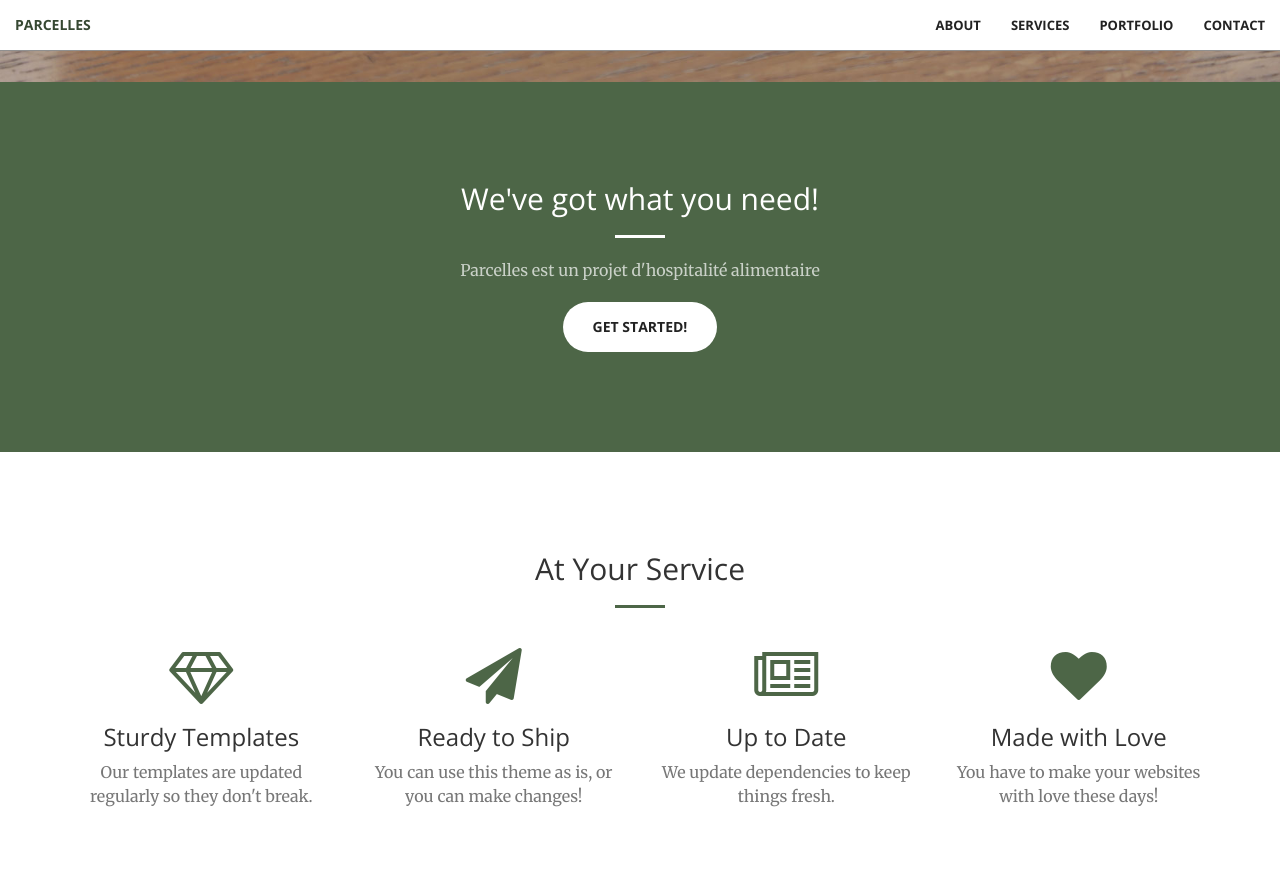
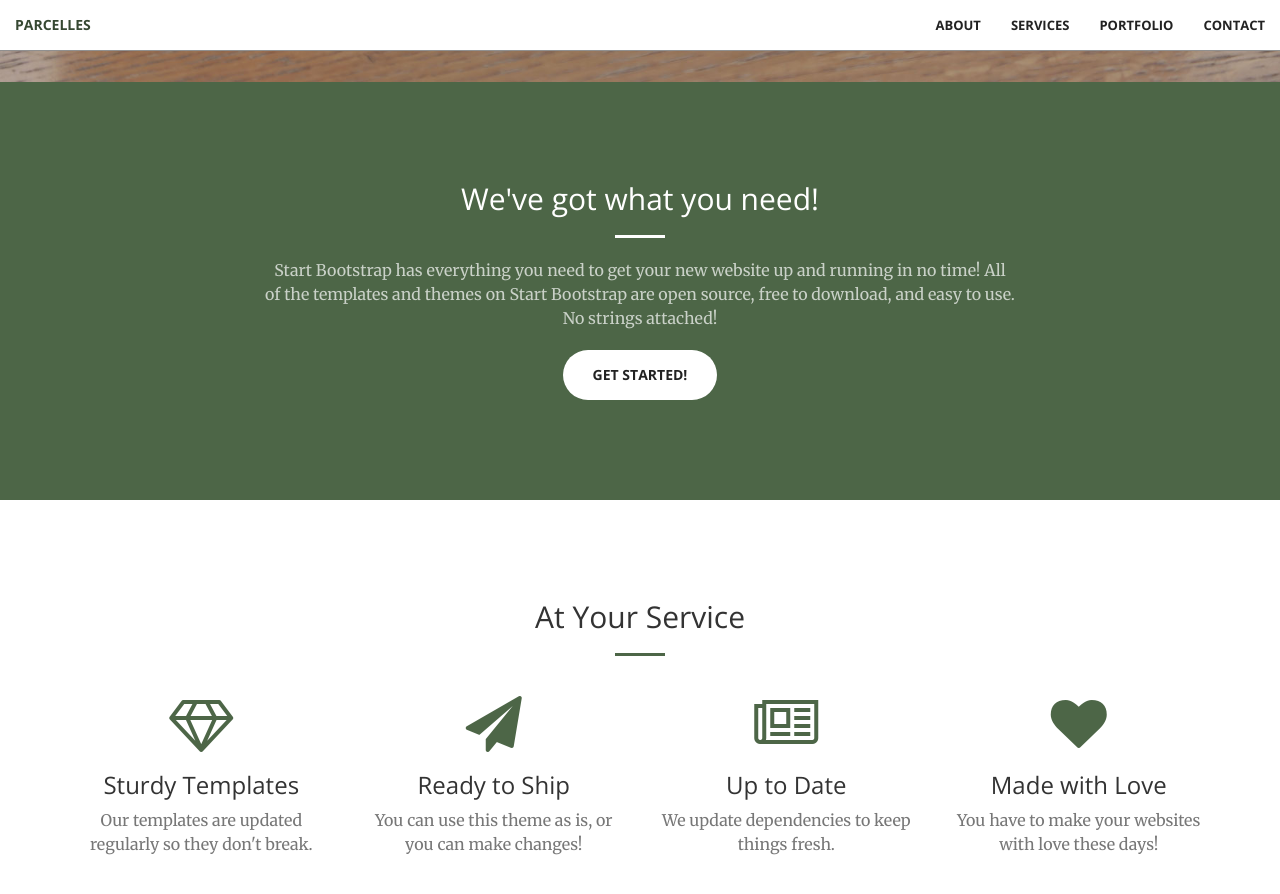
Before and after one commit to stackbit-projects/pleasant-europa-2d049, a Jekyll site: the page built from index.html, in a window 1280 px wide and 900 px high, scrolled down 818 px. Shown: the top 894 px of the window. Built offline with Jekyll 4.4.1, drawn with Linux system fonts in a browser that asks for light colours.

Commit message:
call-to-action.html: changed

```diff
--- a/_includes/call-to-action.html
+++ b/_includes/call-to-action.html
@@ -4,7 +4,7 @@
             <div class="col-lg-8 col-lg-offset-2 text-center">
                 <h2 class="section-heading">We've got what you need!</h2>
                 <hr class="light">
-                <p class="text-faded">Parcelles est un projet d'hospitalité alimentaire</p>
+                <p class="text-faded">Start Bootstrap has everything you need to get your new website up and running in no time! All of the templates and themes on Start Bootstrap are open source, free to download, and easy to use. No strings attached!</p>
                 <a href="#" class="btn btn-default btn-xl">Get Started!</a>
             </div>
         </div>
```
